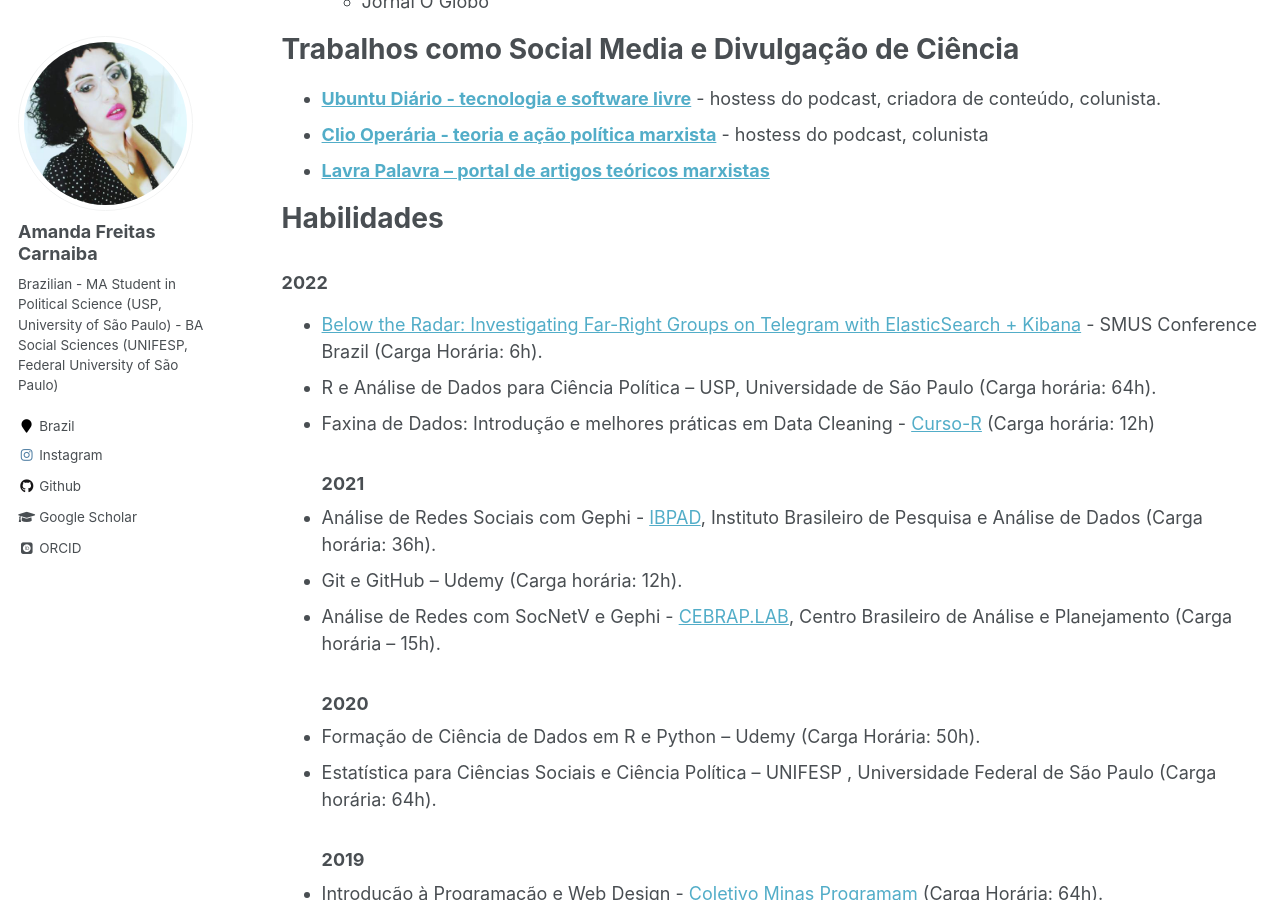
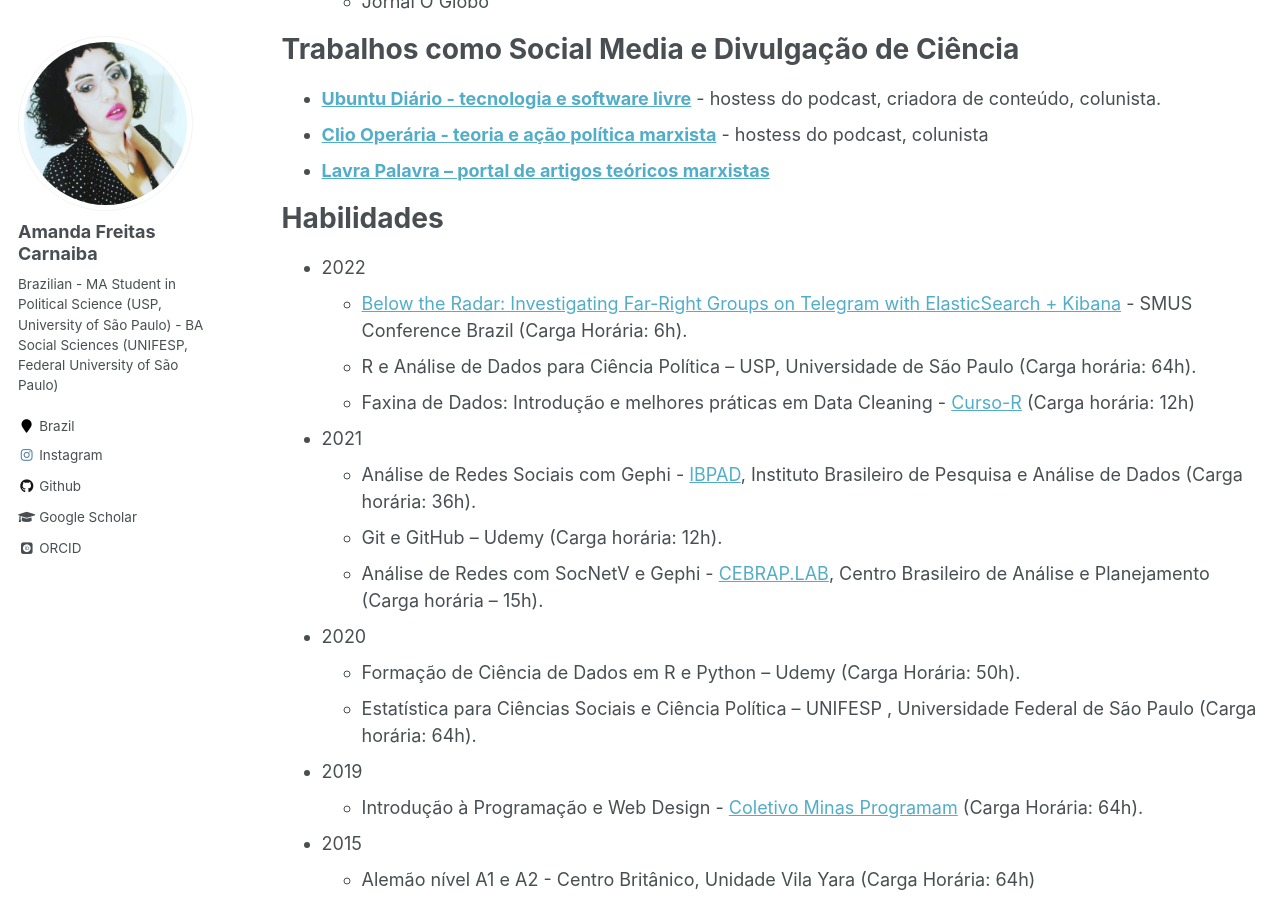
Before and after one commit to freitasamanda/freitasamanda.github.io, a Jekyll site: the page built from _pages/cv.md, in a window 1280 px wide and 900 px high, scrolled down 3086 px. Built offline with Jekyll 4.4.1, drawn with Linux system fonts in a browser that asks for light colours; some web fonts are replaced.

Commit message:
Update cv.md

```diff
--- a/_pages/cv.md
+++ b/_pages/cv.md
@@ -119,22 +119,22 @@
 Habilidades
 ======
 
-### 2022
-* [Below the Radar: Investigating Far-Right Groups on Telegram with ElasticSearch + Kibana](https://gcsmus.org/conferences/brazil/courses/below-the-radar-investigating-far-right-groups-on-telegram-with-elasticsearch-kibana) - SMUS Conference Brazil (Carga Horária: 6h).
-* R e Análise de Dados para Ciência Política – USP, Universidade de São Paulo (Carga horária: 64h).
-* Faxina de Dados: Introdução e melhores práticas em Data Cleaning  - [Curso-R](https://curso-r.com/) (Carga horária: 12h)
-### 2021
-* Análise de Redes Sociais com Gephi - [IBPAD](https://ibpad.com.br/analise-de-redes-para-midias-sociais/), Instituto Brasileiro de Pesquisa e Análise de Dados (Carga horária: 36h).
-* Git e GitHub – Udemy (Carga horária: 12h).
-* Análise de Redes com SocNetV e Gephi - [CEBRAP.LAB](https://cebrap.org.br/cebrap-lab/), Centro Brasileiro de Análise e Planejamento (Carga horária – 15h).
-### 2020
-* Formação de Ciência de Dados em R e Python – Udemy (Carga Horária: 50h).
-* Estatística para Ciências Sociais e Ciência Política – UNIFESP , Universidade Federal de São Paulo (Carga horária: 64h).
-### 2019
-* Introdução à Programação e Web Design - [Coletivo Minas Programam](https://minasprogramam.com/) (Carga Horária: 64h).
-### 2015
-* Alemão nível A1 e A2 - Centro Britânico, Unidade Vila Yara (Carga Horária: 64h)
-* Certificado Cambridge Advanced English (CAE) - Nível C1 - Certificado de fluência em Língua Inglesa
+* 2022
+  * [Below the Radar: Investigating Far-Right Groups on Telegram with ElasticSearch + Kibana](https://gcsmus.org/conferences/brazil/courses/below-the-radar-investigating-far-right-groups-on-telegram-with-elasticsearch-kibana) - SMUS Conference Brazil (Carga Horária: 6h).
+  * R e Análise de Dados para Ciência Política – USP, Universidade de São Paulo (Carga horária: 64h).
+  * Faxina de Dados: Introdução e melhores práticas em Data Cleaning  - [Curso-R](https://curso-r.com/) (Carga horária: 12h)
+* 2021
+  * Análise de Redes Sociais com Gephi - [IBPAD](https://ibpad.com.br/analise-de-redes-para-midias-sociais/), Instituto Brasileiro de Pesquisa e Análise de Dados (Carga horária: 36h).
+  * Git e GitHub – Udemy (Carga horária: 12h).
+  * Análise de Redes com SocNetV e Gephi - [CEBRAP.LAB](https://cebrap.org.br/cebrap-lab/), Centro Brasileiro de Análise e Planejamento (Carga horária – 15h).
+* 2020
+  * Formação de Ciência de Dados em R e Python – Udemy (Carga Horária: 50h).
+  * Estatística para Ciências Sociais e Ciência Política – UNIFESP , Universidade Federal de São Paulo (Carga horária: 64h).
+* 2019
+  * Introdução à Programação e Web Design - [Coletivo Minas Programam](https://minasprogramam.com/) (Carga Horária: 64h).
+* 2015
+  * Alemão nível A1 e A2 - Centro Britânico, Unidade Vila Yara (Carga Horária: 64h)
+  * Certificado Cambridge Advanced English (CAE) - Nível C1 - Certificado de fluência em Língua Inglesa
 
 Publications
 ======
```
